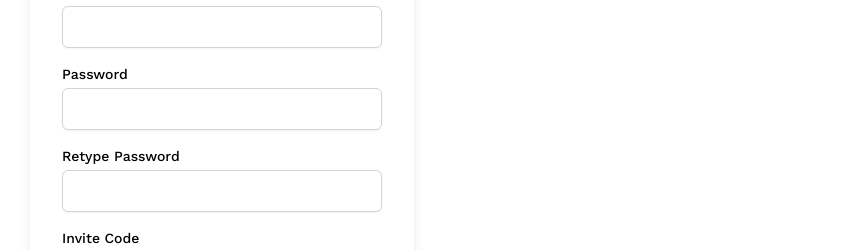
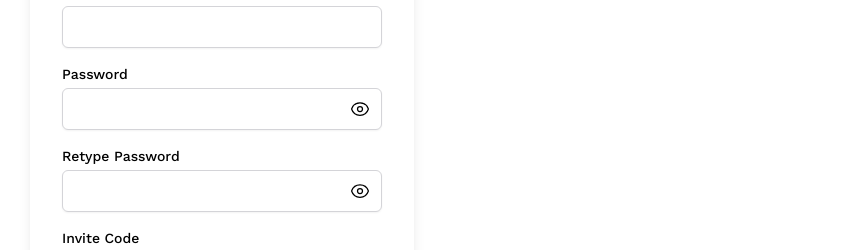
Before and after one commit to Michael-Elrod/ICC-Web-App, a Next.js app: page / in a window 1280 px wide. Both pictures are taken after a click on the button "Register". Shown: the part 404-654 px from the top of the page, without its empty margins (418-1269 px from the left). Built offline with nearby package versions, Linux system fonts and the light colour scheme; no server answers.

Commit message:
Password visibility icon

```diff
--- a/components/login/AuthForm.tsx
+++ b/components/login/AuthForm.tsx
@@ -11,6 +11,9 @@
   const [error, setError] = useState("");
   const [emailError, setEmailError] = useState("");
   const [passwordError, setPasswordError] = useState("");
+  const [showLoginPassword, setShowLoginPassword] = useState(false);
+  const [showSignupPassword, setShowSignupPassword] = useState(false);
+  const [showRetypePassword, setShowRetypePassword] = useState(false);
   const router = useRouter();
 
   const [formData, setFormData] = useState({
@@ -178,12 +181,13 @@
             <p className="mt-1 text-sm text-red-500">{emailError}</p>
           )}
         </div>
-        <div className="mb-2">
+        <div className="mb-2 relative">
           <label htmlFor="password" className="block text-sm font-medium mb-1">
             Password
           </label>
+          <div className="relative">
             <input
-            type="password"
+              type={showLoginPassword ? "text" : "password"}
               id="password"
               name="password"
               required
@@ -192,6 +196,49 @@
                 passwordError ? "border-red-500" : "border-zinc-300"
               } rounded-md shadow-sm focus:outline-none focus:ring-2 focus:ring-blue-500 disabled:opacity-50`}
             />
+            <button
+              type="button"
+              className="absolute right-3 top-1/2 -translate-y-1/2"
+              onClick={() => setShowLoginPassword(!showLoginPassword)}
+            >
+              {showLoginPassword ? (
+                <svg
+                  xmlns="http://www.w3.org/2000/svg"
+                  fill="none"
+                  viewBox="0 0 24 24"
+                  strokeWidth={1.5}
+                  stroke="currentColor"
+                  className="w-5 h-5"
+                >
+                  <path
+                    strokeLinecap="round"
+                    strokeLinejoin="round"
+                    d="M3.98 8.223A10.477 10.477 0 001.934 12C3.226 16.338 7.244 19.5 12 19.5c.993 0 1.953-.138 2.863-.395M6.228 6.228A10.45 10.45 0 0112 4.5c4.756 0 8.773 3.162 10.065 7.498a10.523 10.523 0 01-4.293 5.774M6.228 6.228L3 3m3.228 3.228l3.65 3.65m7.894 7.894L21 21m-3.228-3.228l-3.65-3.65m0 0a3 3 0 10-4.243-4.243m4.242 4.242L9.88 9.88"
+                  />
+                </svg>
+              ) : (
+                <svg
+                  xmlns="http://www.w3.org/2000/svg"
+                  fill="none"
+                  viewBox="0 0 24 24"
+                  strokeWidth={1.5}
+                  stroke="currentColor"
+                  className="w-5 h-5"
+                >
+                  <path
+                    strokeLinecap="round"
+                    strokeLinejoin="round"
+                    d="M2.036 12.322a1.012 1.012 0 010-.639C3.423 7.51 7.36 4.5 12 4.5c4.638 0 8.573 3.007 9.963 7.178.07.207.07.431 0 .639C20.577 16.49 16.64 19.5 12 19.5c-4.638 0-8.573-3.007-9.963-7.178z"
+                  />
+                  <path
+                    strokeLinecap="round"
+                    strokeLinejoin="round"
+                    d="M15 12a3 3 0 11-6 0 3 3 0 016 0z"
+                  />
+                </svg>
+              )}
+            </button>
+          </div>
           {passwordError && (
             <p className="mt-1 text-sm text-red-500">{passwordError}</p>
           )}
@@ -306,15 +353,16 @@
             className="w-full px-3 py-2 border border-zinc-300 rounded-md shadow-sm focus:outline-none focus:ring-2 focus:ring-blue-500 disabled:opacity-50"
           />
         </div>
-        <div className="mb-4">
+        <div className="mb-4 relative">
           <label
             htmlFor="signupPassword"
             className="block text-sm font-medium mb-1"
           >
             Password
           </label>
+          <div className="relative">
             <input
-            type="password"
+              type={showSignupPassword ? "text" : "password"}
               id="signupPassword"
               name="signupPassword"
               value={formData.signupPassword}
@@ -323,16 +371,60 @@
               disabled={isLoading}
               className="w-full px-3 py-2 border border-zinc-300 rounded-md shadow-sm focus:outline-none focus:ring-2 focus:ring-blue-500 disabled:opacity-50"
             />
+            <button
+              type="button"
+              className="absolute right-3 top-1/2 -translate-y-1/2"
+              onClick={() => setShowSignupPassword(!showSignupPassword)}
+            >
+              {showSignupPassword ? (
+                <svg
+                  xmlns="http://www.w3.org/2000/svg"
+                  fill="none"
+                  viewBox="0 0 24 24"
+                  strokeWidth={1.5}
+                  stroke="currentColor"
+                  className="w-5 h-5"
+                >
+                  <path
+                    strokeLinecap="round"
+                    strokeLinejoin="round"
+                    d="M3.98 8.223A10.477 10.477 0 001.934 12C3.226 16.338 7.244 19.5 12 19.5c.993 0 1.953-.138 2.863-.395M6.228 6.228A10.45 10.45 0 0112 4.5c4.756 0 8.773 3.162 10.065 7.498a10.523 10.523 0 01-4.293 5.774M6.228 6.228L3 3m3.228 3.228l3.65 3.65m7.894 7.894L21 21m-3.228-3.228l-3.65-3.65m0 0a3 3 0 10-4.243-4.243m4.242 4.242L9.88 9.88"
+                  />
+                </svg>
+              ) : (
+                <svg
+                  xmlns="http://www.w3.org/2000/svg"
+                  fill="none"
+                  viewBox="0 0 24 24"
+                  strokeWidth={1.5}
+                  stroke="currentColor"
+                  className="w-5 h-5"
+                >
+                  <path
+                    strokeLinecap="round"
+                    strokeLinejoin="round"
+                    d="M2.036 12.322a1.012 1.012 0 010-.639C3.423 7.51 7.36 4.5 12 4.5c4.638 0 8.573 3.007 9.963 7.178.07.207.07.431 0 .639C20.577 16.49 16.64 19.5 12 19.5c-4.638 0-8.573-3.007-9.963-7.178z"
+                  />
+                  <path
+                    strokeLinecap="round"
+                    strokeLinejoin="round"
+                    d="M15 12a3 3 0 11-6 0 3 3 0 016 0z"
+                  />
+                </svg>
+              )}
+            </button>
           </div>
-        <div className="mb-4">
+        </div>
+        <div className="mb-4 relative">
           <label
             htmlFor="retypePassword"
             className="block text-sm font-medium mb-1"
           >
             Retype Password
           </label>
+          <div className="relative">
             <input
-            type="password"
+              type={showRetypePassword ? "text" : "password"}
               id="retypePassword"
               name="retypePassword"
               value={formData.retypePassword}
@@ -341,6 +433,49 @@
               disabled={isLoading}
               className="w-full px-3 py-2 border border-zinc-300 rounded-md shadow-sm focus:outline-none focus:ring-2 focus:ring-blue-500 disabled:opacity-50"
             />
+            <button
+              type="button"
+              className="absolute right-3 top-1/2 -translate-y-1/2"
+              onClick={() => setShowRetypePassword(!showRetypePassword)}
+            >
+              {showRetypePassword ? (
+                <svg
+                  xmlns="http://www.w3.org/2000/svg"
+                  fill="none"
+                  viewBox="0 0 24 24"
+                  strokeWidth={1.5}
+                  stroke="currentColor"
+                  className="w-5 h-5"
+                >
+                  <path
+                    strokeLinecap="round"
+                    strokeLinejoin="round"
+                    d="M3.98 8.223A10.477 10.477 0 001.934 12C3.226 16.338 7.244 19.5 12 19.5c.993 0 1.953-.138 2.863-.395M6.228 6.228A10.45 10.45 0 0112 4.5c4.756 0 8.773 3.162 10.065 7.498a10.523 10.523 0 01-4.293 5.774M6.228 6.228L3 3m3.228 3.228l3.65 3.65m7.894 7.894L21 21m-3.228-3.228l-3.65-3.65m0 0a3 3 0 10-4.243-4.243m4.242 4.242L9.88 9.88"
+                  />
+                </svg>
+              ) : (
+                <svg
+                  xmlns="http://www.w3.org/2000/svg"
+                  fill="none"
+                  viewBox="0 0 24 24"
+                  strokeWidth={1.5}
+                  stroke="currentColor"
+                  className="w-5 h-5"
+                >
+                  <path
+                    strokeLinecap="round"
+                    strokeLinejoin="round"
+                    d="M2.036 12.322a1.012 1.012 0 010-.639C3.423 7.51 7.36 4.5 12 4.5c4.638 0 8.573 3.007 9.963 7.178.07.207.07.431 0 .639C20.577 16.49 16.64 19.5 12 19.5c-4.638 0-8.573-3.007-9.963-7.178z"
+                  />
+                  <path
+                    strokeLinecap="round"
+                    strokeLinejoin="round"
+                    d="M15 12a3 3 0 11-6 0 3 3 0 016 0z"
+                  />
+                </svg>
+              )}
+            </button>
+          </div>
         </div>
         <div className="mb-4">
           <label
```
Lines whose indentation alone changed are shown as unchanged.
